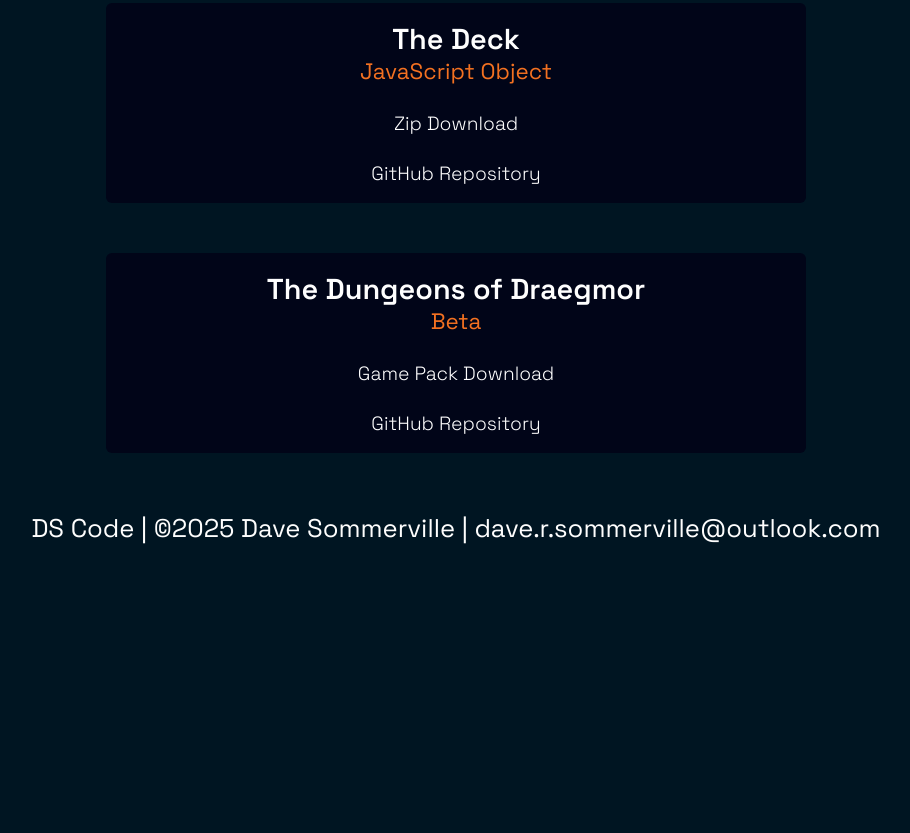
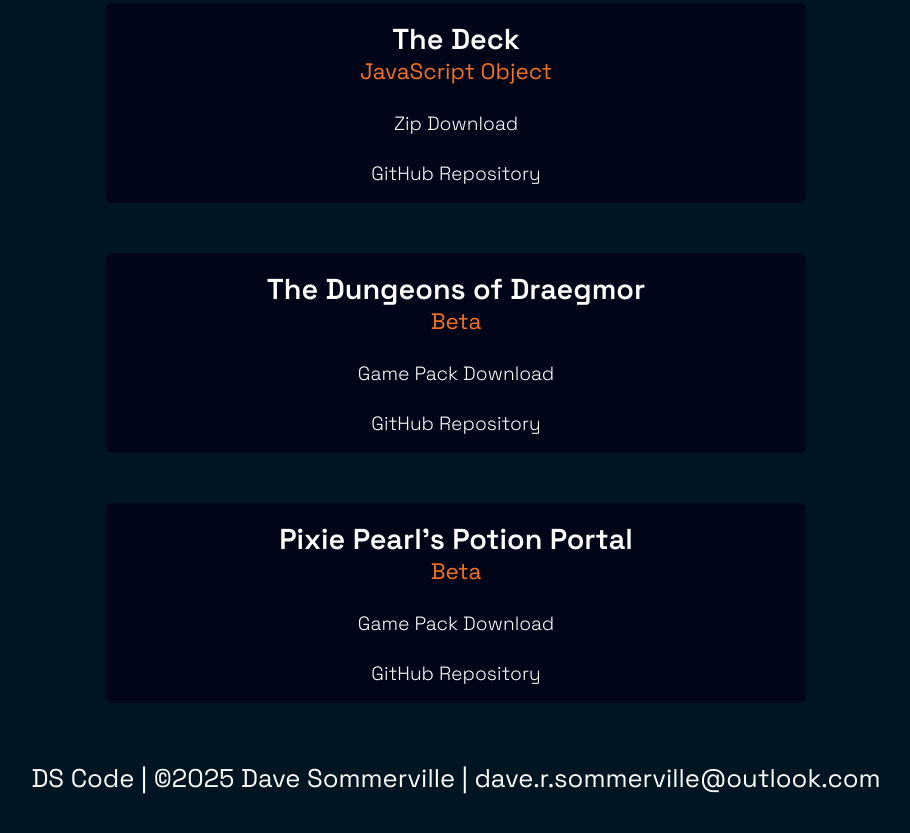
Before and after one commit to dave-sommerville/ds-code-releases, a plain HTML site: page index.html in a window 1280 px wide. Shown: the part 617-1450 px from the top of the page, without its empty margins (184-1094 px from the left). Before the commit the page ends 1220 px from the top, so only its background shows below. Drawn offline with Linux system fonts and the light colour scheme; a script that the page names is missing.

Commit message:
Adding routes for potion release and hosting preview

```diff
--- a/index.html
+++ b/index.html
@@ -44,6 +44,12 @@
             <a href="./Releases/dungeon-adventurers-pack.zip" class="hover">Game Pack Download</a>
             <a href="https://github.com/dave-sommerville/Dungeon_Crawler" class="hover">GitHub Repository</a>
         </section>
+        <section class="f-col center">
+            <h3>Pixie Pearl's Potion Portal</h3>
+            <h4>Beta</h4>
+            <a href="./Releases/pixie-pearls-potions.zip" class="hover">Game Pack Download</a>
+            <a href="https://github.com/dave-sommerville/pixie-potion-brewery" class="hover">GitHub Repository</a>
+        </section>
     </main>
   <footer class="container index-footer">
     <p>
```
Also changed, not shown: img/portal-preview.png (added), 1 other file.
